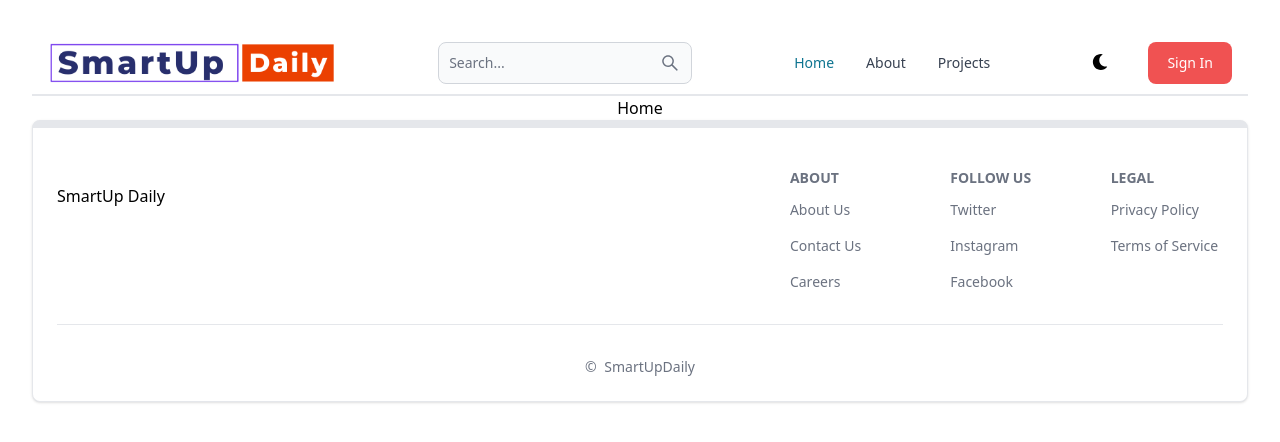
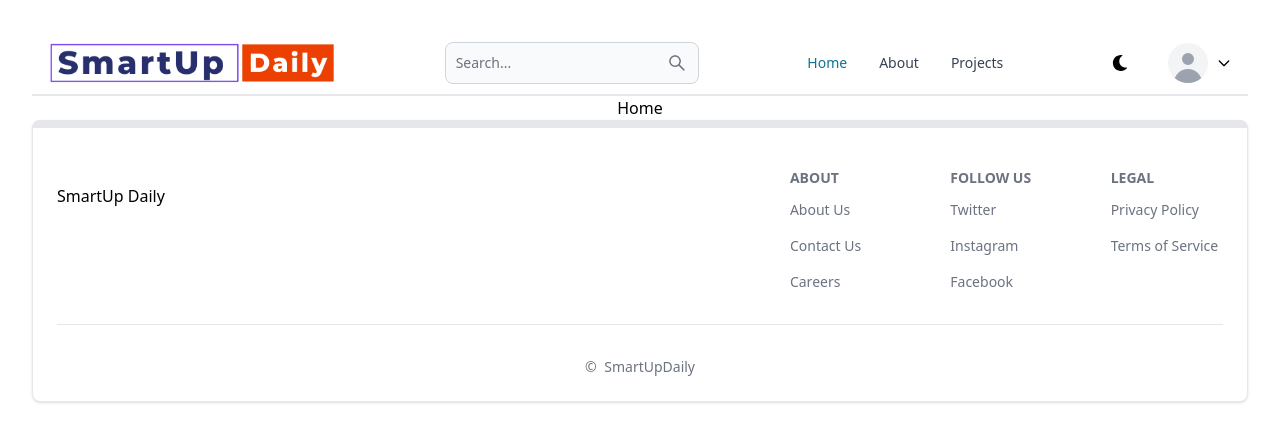
Before and after one commit to rajatkumar59/SmartUpDaily, a React (Vite) app in the folder client/: page / in a window 1280 px wide. Shown: the top 442 px of the page. Built offline with nearby package versions, Linux system fonts and the light colour scheme; no server answers.

Commit message:
Add user dropdown menu to Header component

```diff
--- a/client/src/components/Header.jsx
+++ b/client/src/components/Header.jsx
@@ -1,18 +1,20 @@
-import { Button, Navbar, TextInput } from "flowbite-react";
+import { Avatar, Button, Dropdown, Navbar, TextInput } from "flowbite-react";
 import { Link, useLocation } from "react-router-dom";
 import Logo from "../assets/Images/LOGO.png";
 import { AiOutlineSearch } from "react-icons/ai";
 import { FaMoon } from "react-icons/fa";
+import {useSelector} from 'react-redux';
 
 function Header() {
   const path = useLocation().pathname;
+  const user = useSelector((state) => state.user);
   return (
     <Navbar className="border-b-2">
       <Link to="/">
         <img
           src={Logo}
           alt="Flowbite"
-          className="lg:w-72 lg:h-10 md:w-40 md:h-10 sm:w-40 sm:h-10 w-30 h-8"
+          className="lg:w-72 lg:h-10 md:w-40 md:h-10 sm:w-30 sm:h-10 w-20 "
           /* sizes are to be changed on the basis of screen size*/
         />
       </Link>
@@ -31,11 +33,44 @@ function Header() {
         <button className="w-12 h-10 hidden sm:inline" color="gray">
           <FaMoon />
         </button>
+        {user ? (
+          <Dropdown
+            arroeIcon={false}
+            inline
+            label={
+              <Avatar
+              alt="user"
+              img={user?.photoURL}
+              rounded
+              />
+            }
+          >
+            <Dropdown.Header>
+              <span className="block text-sm">@{user.username}</span>
+              <span className="block text-sm font-medium truncate">{user.email}</span>
+            </Dropdown.Header>
+
+            <Link to="/dashboard?tab=profile">
+              <Dropdown.Item>
+                Profile
+              </Dropdown.Item>
+              </Link>
+            <Dropdown.Divider/>
+            <Dropdown.Item>
+              Sign Out
+            </Dropdown.Item>
+          </Dropdown>
+        ):(
         <Link to="/signin" className="hidden sm:block">
-          <Button className="bg-red-500">Sign In</Button>
-        </Link>
+          <Button
+          className="bg-red-500"
+          >
+            Sign In
+          </Button>
+        </Link>)}
         <Navbar.Toggle />
       </div>
+
       <Navbar.Collapse>
         <Navbar.Link active={path === "/"} as={'div'}>
           <Link to="/">Home</Link>
```
